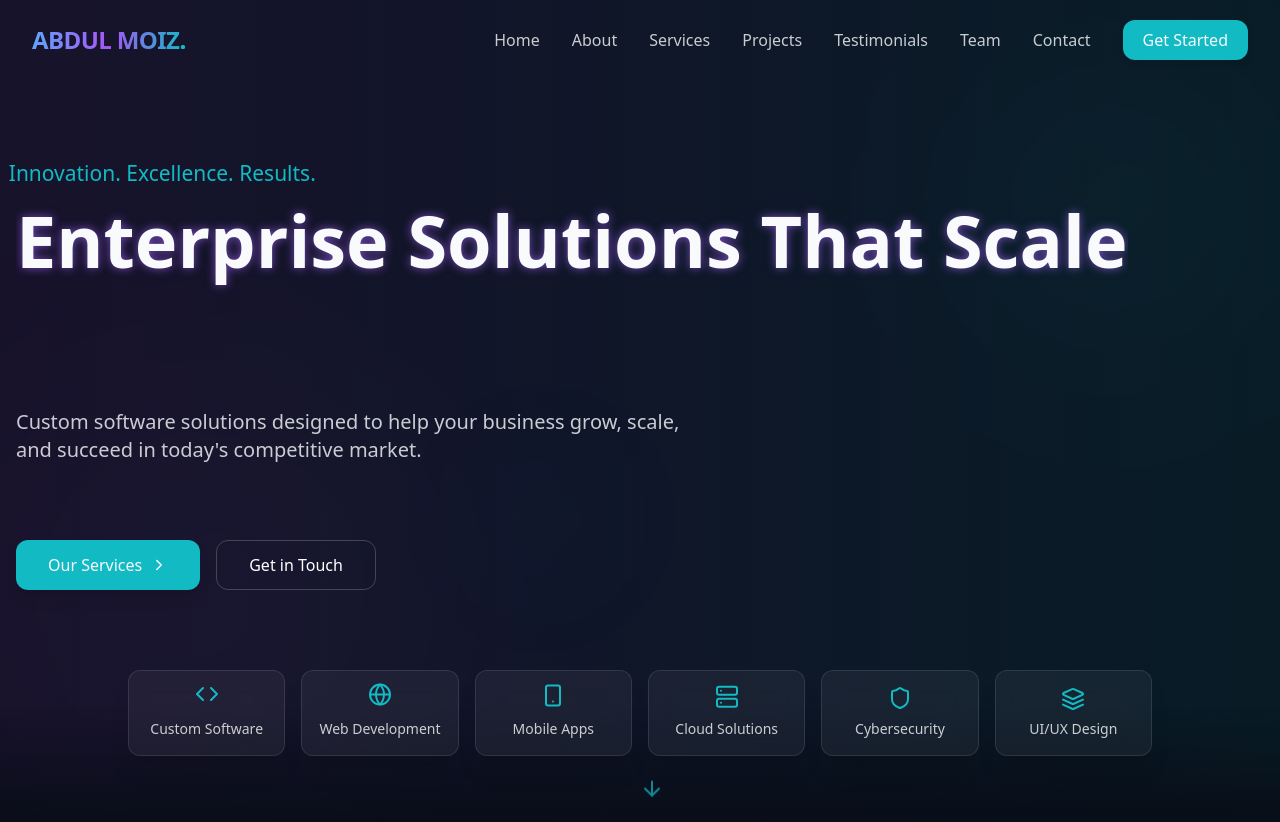
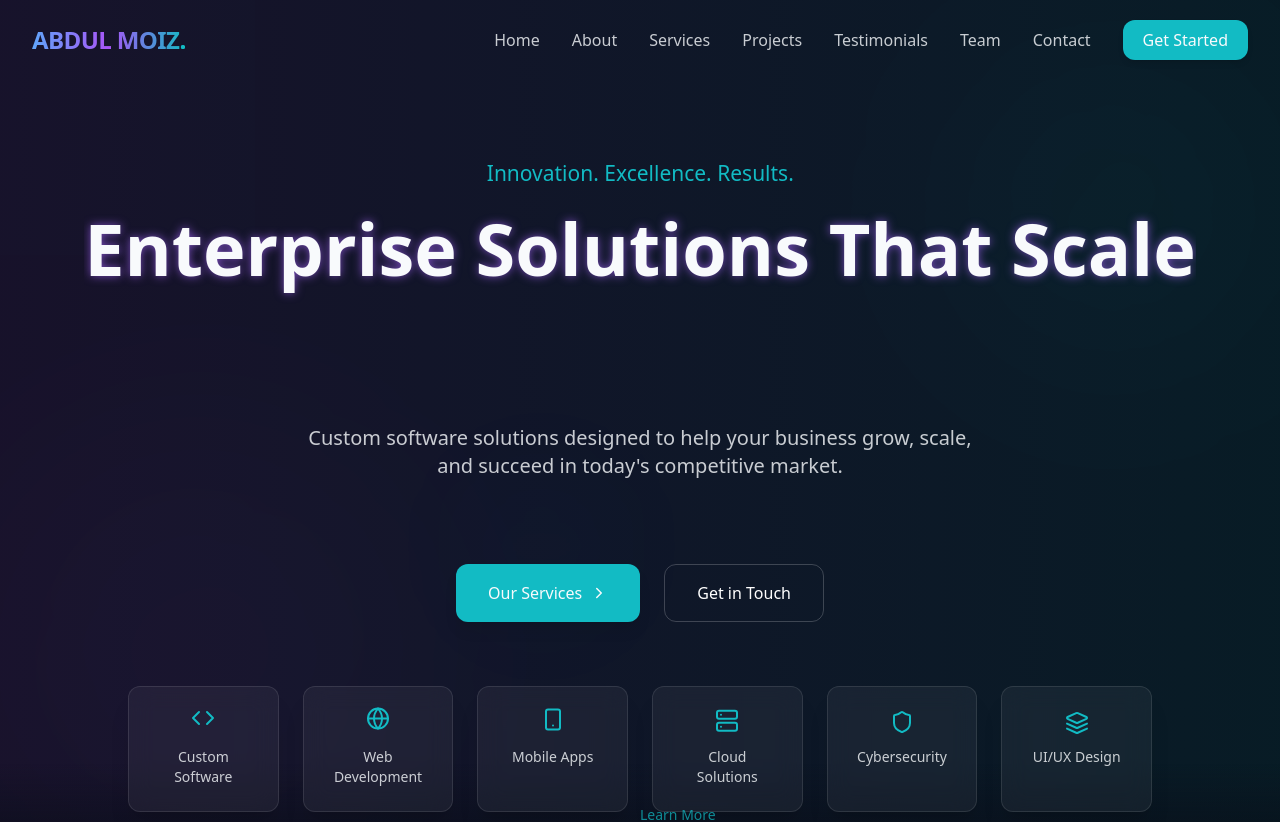
Before and after one commit to abdulmoizghani50/abdulmoiz, a React (Vite) app: page / in a window 1280 px wide. Shown: the top 822 px of the page. Built offline with nearby package versions, Linux system fonts and the light colour scheme.

Commit message:
Fix: Center align hero section content
Center aligns the content within the hero section for improved visual appeal.

```diff
--- a/src/components/HeroSection.tsx
+++ b/src/components/HeroSection.tsx
@@ -43,7 +43,7 @@ const HeroSection = () => {
   ];
 
   return (
-    <section id="home" className="relative min-h-screen flex items-center overflow-hidden pt-20">
+    <section id="home" className="relative min-h-screen flex items-center justify-center overflow-hidden pt-20">
       <ParticleBackground />
 
       <div className="absolute inset-0 z-0">
@@ -81,12 +81,12 @@ const HeroSection = () => {
         />
       </div>
 
-      <div className="container mx-auto px-4 py-20 flex flex-col justify-center items-center lg:items-start z-10">
+      <div className="container mx-auto px-4 py-20 flex flex-col justify-center items-center z-10 text-center">
         <motion.div
           initial={{ opacity: 0, y: 20 }}
           animate={{ opacity: 1, y: 0 }}
           transition={{ duration: 0.6 }}
-          className="mb-4 w-full text-center lg:text-left"
+          className="mb-6 w-full"
         >
           <motion.span
             className="text-accent text-lg md:text-xl font-medium inline-block"
@@ -99,7 +99,7 @@ const HeroSection = () => {
           </motion.span>
         </motion.div>
 
-        <div className="h-[120px] md:h-[180px] overflow-hidden mb-6">
+        <div className="h-[120px] md:h-[180px] overflow-hidden mb-8">
           <AnimatePresence mode="wait">
             {isVisible && (
               <motion.h1
@@ -108,7 +108,7 @@ const HeroSection = () => {
                 animate={{ opacity: 1, y: 0 }}
                 exit={{ opacity: 0, y: -20 }}
                 transition={{ duration: 0.5 }}
-                className="text-4xl md:text-6xl lg:text-7xl font-bold text-glow text-center lg:text-left"
+                className="text-4xl md:text-6xl lg:text-7xl font-bold text-glow"
               >
                 <motion.span
                   className="block"
@@ -121,7 +121,7 @@ const HeroSection = () => {
           </AnimatePresence>
         </div>
 
-        <div className="h-[100px] overflow-hidden max-w-2xl mx-auto lg:mx-0 text-center lg:text-left mb-8">
+        <div className="h-[100px] overflow-hidden max-w-2xl mx-auto mb-10">
           <AnimatePresence mode="wait">
             {isVisible && (
               <motion.p
@@ -142,13 +142,13 @@ const HeroSection = () => {
           initial={{ opacity: 0, y: 20 }}
           animate={{ opacity: 1, y: 0 }}
           transition={{ duration: 0.6, delay: 0.3 }}
-          className="flex flex-col sm:flex-row gap-4 mb-12 w-full justify-center lg:justify-start"
+          className="flex flex-col sm:flex-row gap-6 mb-16 w-full justify-center"
         >
           <motion.a
             href="#services"
             whileHover={{ scale: 1.05, backgroundColor: "#33a8b5" }}
             whileTap={{ scale: 0.95 }}
-            className="px-8 py-3 rounded-lg bg-accent text-accent-foreground font-medium shadow-lg hover:shadow-accent/20 transition-all flex items-center justify-center gap-2"
+            className="px-8 py-4 rounded-lg bg-accent text-accent-foreground font-medium shadow-lg hover:shadow-accent/20 transition-all flex items-center justify-center gap-2"
           >
             Our Services
             <ChevronRight size={18} />
@@ -157,7 +157,7 @@ const HeroSection = () => {
             href="#contact"
             whileHover={{ scale: 1.05, backgroundColor: "rgba(255,255,255,0.1)" }}
             whileTap={{ scale: 0.95 }}
-            className="px-8 py-3 rounded-lg bg-transparent border border-white/20 text-white font-medium hover:bg-white/5 transition-all"
+            className="px-8 py-4 rounded-lg bg-transparent border border-white/20 text-white font-medium hover:bg-white/5 transition-all"
           >
             Get in Touch
           </motion.a>
@@ -167,7 +167,7 @@ const HeroSection = () => {
           initial={{ opacity: 0, y: 20 }}
           animate={{ opacity: 1, y: 0 }}
           transition={{ duration: 0.6, delay: 0.5 }}
-          className="grid grid-cols-2 sm:grid-cols-3 lg:grid-cols-6 gap-4 w-full max-w-5xl mx-auto mt-8"
+          className="grid grid-cols-2 sm:grid-cols-3 lg:grid-cols-6 gap-4 md:gap-6 w-full max-w-5xl mx-auto"
         >
           {services.map((service, index) => (
             <motion.div
@@ -181,7 +181,7 @@ const HeroSection = () => {
                 backgroundColor: "rgba(255,255,255,0.1)"
               }}
               className={cn(
-                "glass-card flex flex-col items-center p-4 rounded-lg transition-all duration-300",
+                "glass-card flex flex-col items-center p-6 rounded-lg transition-all duration-300",
                 "cursor-pointer hover:border-accent/30"
               )}
             >
@@ -193,7 +193,7 @@ const HeroSection = () => {
               >
                 {service.icon}
               </motion.div>
-              <span className="text-sm mt-2 text-foreground/80">{service.label}</span>
+              <span className="text-sm font-medium mt-3 text-foreground/80">{service.label}</span>
             </motion.div>
           ))}
         </motion.div>
@@ -210,7 +210,8 @@ const HeroSection = () => {
           }}
           className="absolute bottom-10 left-1/2 transform -translate-x-1/2"
         >
-          <a href="#about" aria-label="Scroll down">
+          <a href="#about" aria-label="Scroll down" className="flex flex-col items-center">
+            <span className="text-accent mb-2 text-sm">Learn More</span>
             <ArrowDown className="text-accent" size={24} />
           </a>
         </motion.div>
--- a/src/components/ParticleBackground.tsx
+++ b/src/components/ParticleBackground.tsx
@@ -26,6 +26,10 @@ const ParticleBackground = () => {
           color: {
             value: "transparent",
           },
+          image: "",
+          position: "50% 50%",
+          repeat: "no-repeat",
+          size: "cover"
         },
         particles: {
           number: {
@@ -135,14 +139,7 @@ const ParticleBackground = () => {
             }
           }
         },
-        retina_detect: true,
-        background: {
-          color: "transparent",
-          image: "",
-          position: "50% 50%",
-          repeat: "no-repeat",
-          size: "cover"
-        }
+        retina_detect: true
       }}
     />
   );
```
